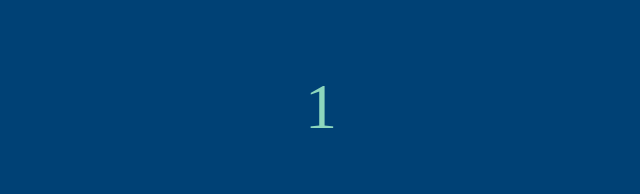
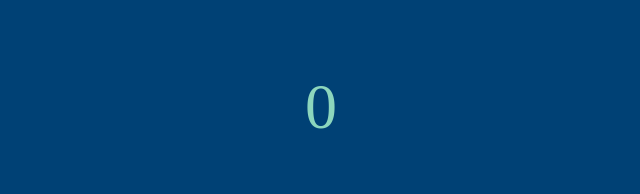
Before and after one commit to swoo-digital/swoo-react, a React (Create React App) app: page / in a window 1280 px wide. Shown: the part 293-487 px from the top of the page, without its empty margins (319-959 px from the left). Built offline with nearby package versions, Linux system fonts and the light colour scheme.

Commit message:
Add redux, redux-toolkit. Create store. Implement counter functions.

```diff
--- a/package.json
+++ b/package.json
@@ -3,7 +3,7 @@
   "version": "0.1.0",
   "private": true,
   "dependencies": {
-    "@reduxjs/toolkit": "^1.8.1",
+    "@reduxjs/toolkit": "^1.8.2",
     "@testing-library/jest-dom": "^5.16.4",
     "@testing-library/react": "^13.1.1",
     "@testing-library/user-event": "^13.5.0",
@@ -13,7 +13,9 @@
     "@types/react-dom": "^18.0.0",
     "react": "^18.0.0",
     "react-dom": "^18.0.0",
+    "react-redux": "^8.0.2",
     "react-scripts": "5.0.1",
+    "redux": "^4.2.0",
     "sass": "^1.52.3",
     "styled-components": "^5.3.5",
     "styled-system": "^5.1.5",
--- a/src/App.tsx
+++ b/src/App.tsx
@@ -4,8 +4,22 @@ import theme from './theme'
 import './App.scss'
 import Box from './components/Box'
 import Button from './components/Button'
+import { useAppSelector, useAppDispatch } from './hooks'
+import { decrement, increment } from './stores/counter'
 
-const App = () => (
+const App = () => {
+  const count = useAppSelector((state) => state.counter.value)
+  const dispatch = useAppDispatch()
+
+  const increaseCounter = () => {
+    dispatch(increment())
+  }
+
+  const decreaseCounter = () => {
+    dispatch(decrement())
+  }
+
+  return (
     <ThemeProvider theme={theme}>
       <Box
         display="flex"
@@ -16,7 +30,7 @@ const App = () => (
         bg="navy"
       >
         <Box>
-        <Button>-1</Button>
+          <Button onClick={decreaseCounter}>-1</Button>
         </Box>
         <Box
           display="flex"
@@ -25,13 +39,14 @@ const App = () => (
           color="green"
           my="105px"
         >
-        1
+          {count}
         </Box>
         <Box>
-        <Button>+1</Button>
+          <Button onClick={increaseCounter}>+1</Button>
         </Box>
       </Box>
     </ThemeProvider>
   )
+}
 
 export default App
--- /dev/null
+++ b/src/hooks.ts
@@ -0,0 +1,5 @@
+import { TypedUseSelectorHook, useDispatch, useSelector } from 'react-redux'
+import type { RootState, AppDispatch } from './store'
+
+export const useAppDispatch: () => AppDispatch = useDispatch
+export const useAppSelector: TypedUseSelectorHook<RootState> = useSelector
--- a/src/index.tsx
+++ b/src/index.tsx
@@ -2,11 +2,16 @@ import React from 'react'
 import ReactDOM from 'react-dom/client'
 import App from './App'
 import reportWebVitals from './reportWebVitals'
+import { store } from './store'
+import { Provider } from 'react-redux'
 
 const root = ReactDOM.createRoot(document.getElementById('root') as HTMLElement)
+
 root.render(
   <React.StrictMode>
-    <App />
+    <Provider store={store}>
+      <App />
+    </Provider>
   </React.StrictMode>
 )
 
--- /dev/null
+++ b/src/store.ts
@@ -0,0 +1,11 @@
+import { configureStore } from '@reduxjs/toolkit'
+import counterSlice from './stores/counter'
+
+export const store = configureStore({
+  reducer: {
+    counter: counterSlice
+  }
+})
+
+export type RootState = ReturnType<typeof store.getState>
+export type AppDispatch = typeof store.dispatch
--- /dev/null
+++ b/src/stores/counter/index.ts
@@ -0,0 +1,29 @@
+import { createSlice } from '@reduxjs/toolkit'
+import type { RootState } from '../../store'
+
+interface CounterState {
+  value: number
+}
+
+const initialState: CounterState = {
+  value: 0
+}
+
+export const counterSlice = createSlice({
+  name: 'counter',
+  initialState,
+  reducers: {
+    increment: (state) => {
+      state.value += 1
+    },
+    decrement: (state) => {
+      state.value -= 1
+    }
+  }
+})
+
+export const { increment, decrement } = counterSlice.actions
+
+export const selectCount = (state: RootState) => state.counter.value
+
+export default counterSlice.reducer
```
Lines whose indentation alone changed are shown as unchanged.
